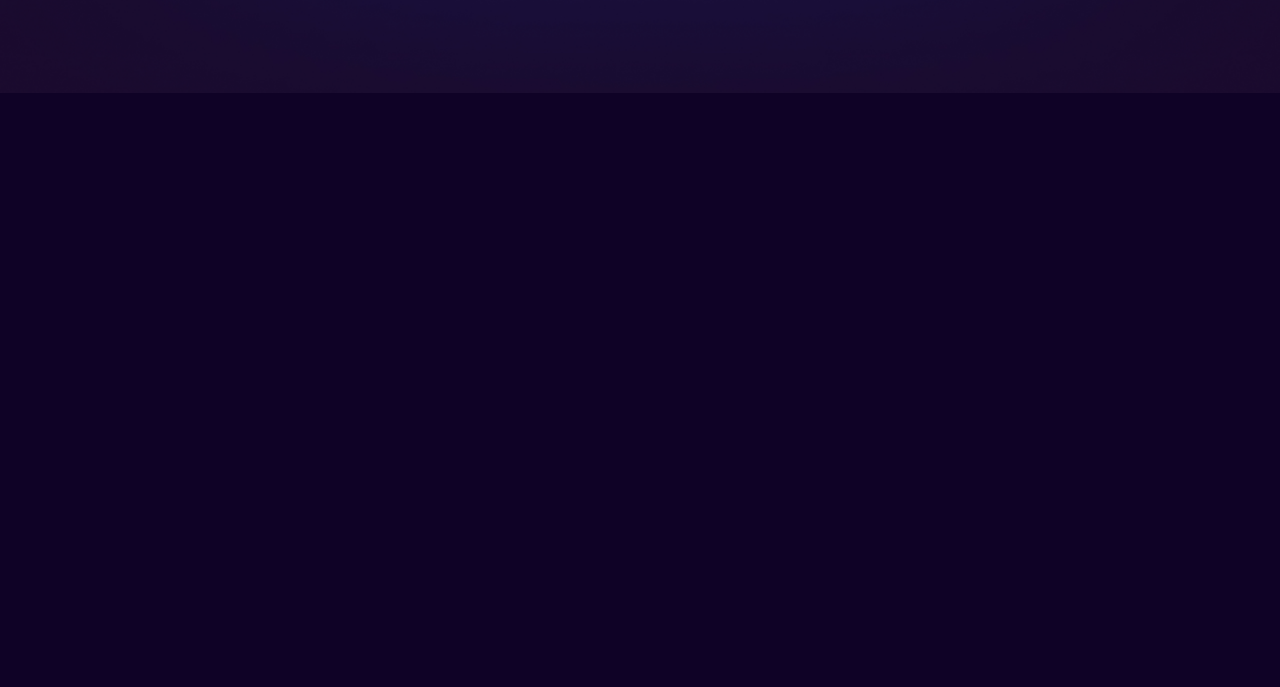
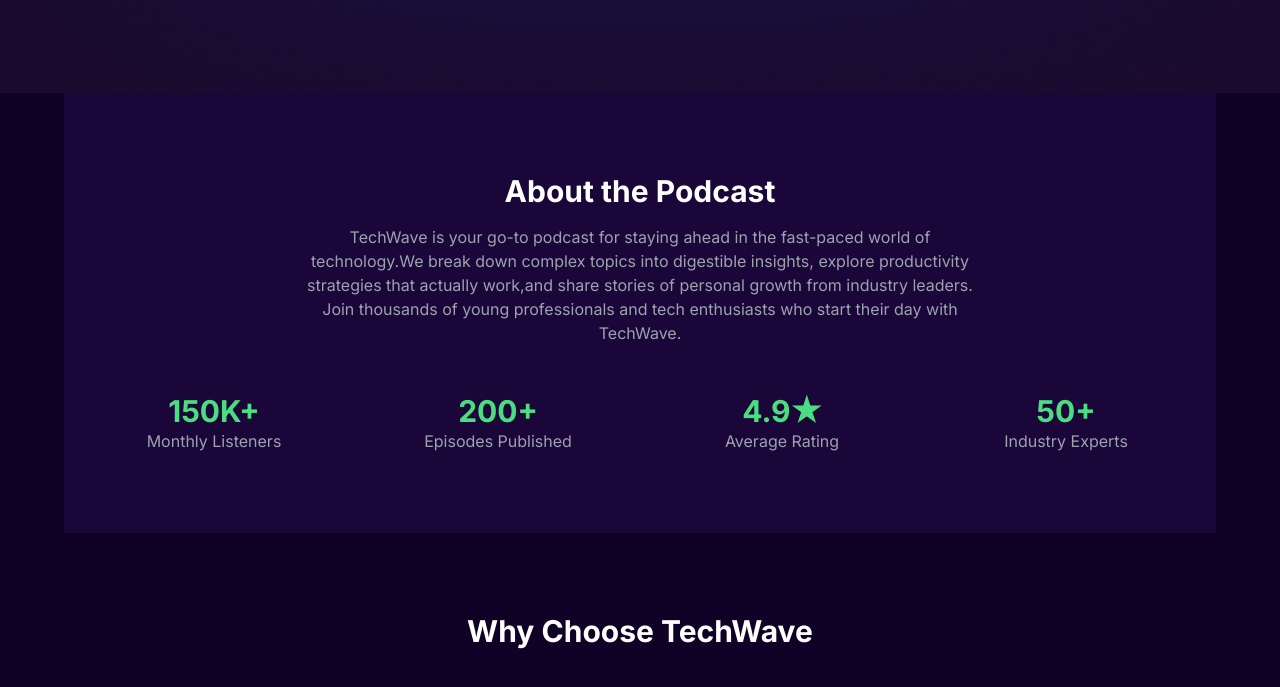
Before and after one commit to rrantor0219/B13-A02_Md-Rakibur-Rahman, a plain HTML site: page index.html in a window 1280 px wide. Shown: the part 531-1218 px from the top of the page. Before the commit the page ends 800 px from the top, so only its background shows below. Drawn offline with nearby package versions, Linux system fonts and the light colour scheme.

Commit message:
add about section and why choose section

```diff
--- a/index.html
+++ b/index.html
@@ -84,3 +84,55 @@
 
   </div>
 </section>
+
+
+
+
+
+<!-- About section -->
+<section class="bg-[#1A0638] max-w-6xl mx-auto px-6 py-20 text-center">
+
+  <h2 class="text-3xl font-bold mb-4">About the Podcast</h2>
+
+  <p class="text-gray-400 max-w-2xl mx-auto mb-12">
+    TechWave is your go-to podcast for staying ahead in the fast-paced world of technology.We break down complex topics into digestible insights, explore productivity strategies that actually work,and share stories of personal growth from industry leaders.
+
+    Join thousands of young professionals and tech enthusiasts who start their day with TechWave.
+  </p>
+
+  <div class="grid grid-cols-2 lg:grid-cols-4 gap-8">
+
+    <div>
+      <h3 class="text-3xl font-bold text-green-400">150K+</h3>
+      <p class="text-gray-400">Monthly Listeners</p>
+    </div>
+
+    <div>
+      <h3 class="text-3xl font-bold text-green-400">200+</h3>
+      <p class="text-gray-400">Episodes Published</p>
+    </div>
+
+    <div>
+      <h3 class="text-3xl font-bold text-green-400">4.9★</h3>
+      <p class="text-gray-400">Average Rating</p>
+    </div>
+
+    <div>
+      <h3 class="text-3xl font-bold text-green-400">50+</h3>
+      <p class="text-gray-400">Industry Experts</p>
+    </div>
+
+  </div>
+
+  </section>
+
+
+
+  <!-- Why Choose section-->
+<section class="max-w-6xl mx-auto px-6 py-20 text-center">
+
+  <h2 class="text-3xl font-bold text-center mb-12">
+    Why Choose TechWave
+  </h2>
+
+  <div class="grid grid-cols-1 md:grid-cols-2 lg:grid-cols-4 gap-6">
```
